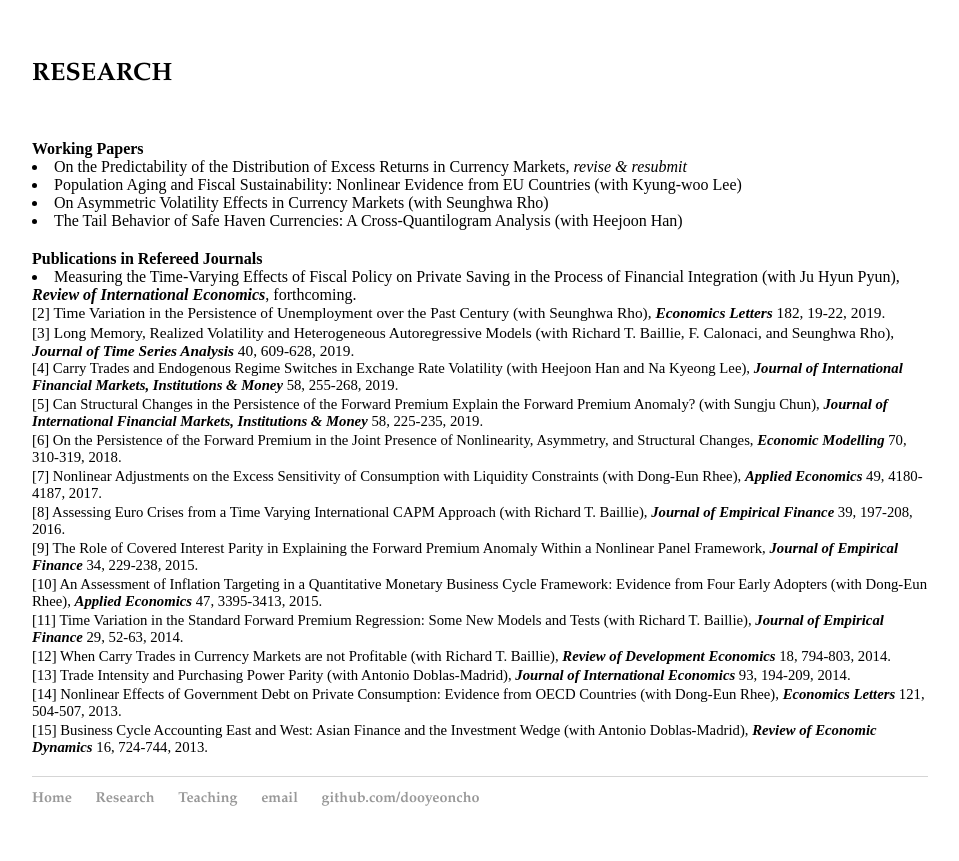
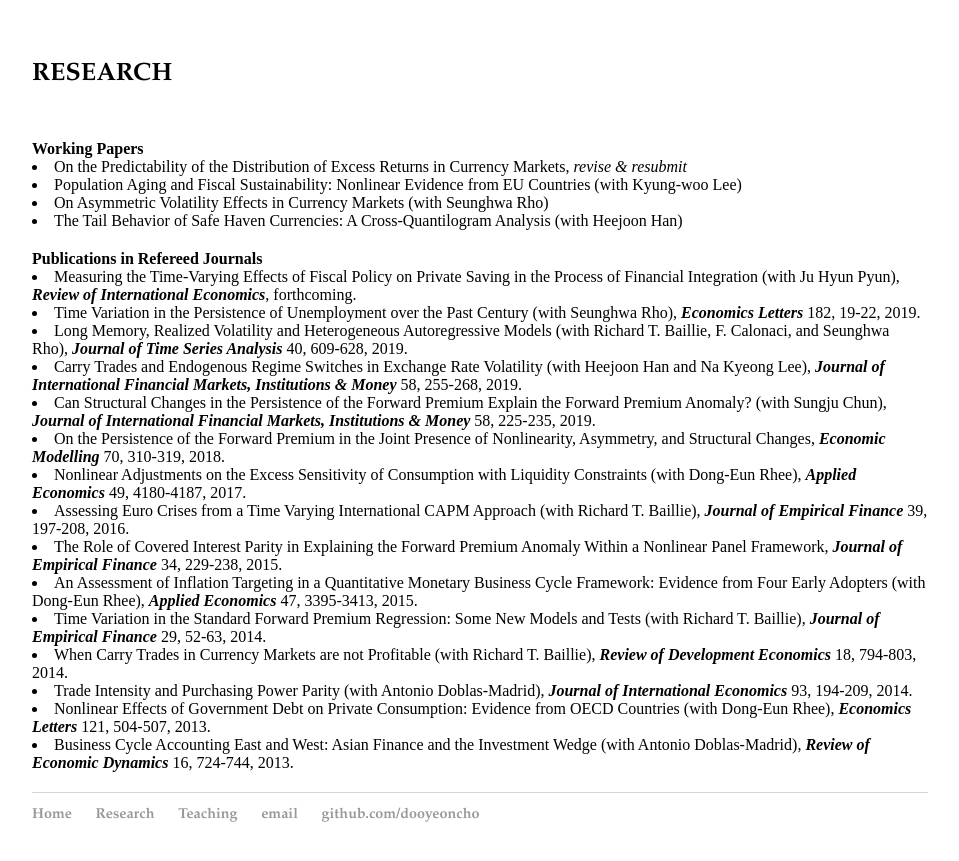
Before and after one commit to dooyeoncho/dooyeoncho.github.io, a Jekyll site: the page built from pages/research.html, in a window 1280 px wide. Shown: the top 861 px of the page, without its empty margins (160-1119 px from the left). Built offline with Jekyll 4.4.1, drawn with Linux system fonts in a browser that asks for light colours.

Commit message:
Update research.html

```diff
--- a/pages/research.html
+++ b/pages/research.html
@@ -20,18 +20,18 @@
 
 <div><b>Publications in Refereed Journals</b>
 		<li>Measuring the Time-Varying Effects of Fiscal Policy on Private Saving in the Process of Financial Integration (with Ju Hyun Pyun), <em property="italic"><b>Review of International Economics</b></em>, forthcoming.</li>
-		<div>[2] Time Variation in the Persistence of Unemployment over the Past Century (with Seunghwa Rho), <em property="italic"><b>Economics Letters</b></em> 182, 19-22, 2019. </div>
-		<div>[3] Long Memory, Realized Volatility and Heterogeneous Autoregressive Models (with Richard T. Baillie, F. Calonaci, and Seunghwa Rho), <em property="italic"><b>Journal of Time Series Analysis</b></em> 40, 609-628, 2019.
-		<div>[4] Carry Trades and Endogenous Regime Switches in Exchange Rate Volatility (with Heejoon Han and Na Kyeong Lee), <em property="italic"><b>Journal of International Financial Markets, Institutions & Money</b></em> 58, 255-268, 2019. </div>
-		<div>[5] Can Structural Changes in the Persistence of the Forward Premium Explain the Forward Premium Anomaly? (with Sungju Chun), <em property="italic"><b>Journal of International Financial Markets, Institutions & Money</b></em> 58, 225-235, 2019. </div>
-		<div>[6] On the Persistence of the Forward Premium in the Joint Presence of Nonlinearity, Asymmetry, and Structural Changes, <em property="italic"><b>Economic Modelling</b></em> 70, 310-319, 2018. </div>
-		<div>[7] Nonlinear Adjustments on the Excess Sensitivity of Consumption with Liquidity Constraints (with Dong-Eun Rhee), <em property="italic"><b>Applied Economics</b></em> 49, 4180-4187, 2017. </div>
-		<div>[8] Assessing Euro Crises from a Time Varying International CAPM Approach (with Richard T. Baillie), <em property="italic"><b>Journal of Empirical Finance</b></em> 39, 197-208, 2016. </div>
-		<div>[9] The Role of Covered Interest Parity in Explaining the Forward Premium Anomaly Within a Nonlinear Panel Framework, <em property="italic"><b>Journal of Empirical Finance</b></em> 34, 229-238, 2015. </div>
-		<div>[10] An Assessment of Inflation Targeting in a Quantitative Monetary Business Cycle Framework: Evidence from Four Early Adopters (with Dong-Eun Rhee), <em property="italic"><b>Applied Economics</b></em> 47, 3395-3413, 2015. </div>
-		<div>[11] Time Variation in the Standard Forward Premium Regression: Some New Models and Tests (with Richard T. Baillie), <em property="italic"><b>Journal of Empirical Finance</b></em> 29, 52-63, 2014. </div>
-		<div>[12] When Carry Trades in Currency Markets are not Profitable (with Richard T. Baillie), <em property="italic"><b>Review of Development Economics</b></em> 18, 794-803, 2014. </div>
-		<div>[13] Trade Intensity and Purchasing Power Parity (with Antonio Doblas-Madrid), <em property="italic"><b>Journal of International Economics</b></em> 93, 194-209, 2014. </div>
-		<div>[14] Nonlinear Effects of Government Debt on Private Consumption: Evidence from OECD Countries (with Dong-Eun Rhee), <em property="italic"><b>Economics Letters</b></em> 121, 504-507, 2013. </div>
-		<div>[15] Business Cycle Accounting East and West: Asian Finance and the Investment Wedge (with Antonio Doblas-Madrid), <em property="italic"><b>Review of Economic Dynamics</b></em> 16, 724-744, 2013. </div>
+		<li>Time Variation in the Persistence of Unemployment over the Past Century (with Seunghwa Rho), <em property="italic"><b>Economics Letters</b></em> 182, 19-22, 2019.</li>
+		<li>Long Memory, Realized Volatility and Heterogeneous Autoregressive Models (with Richard T. Baillie, F. Calonaci, and Seunghwa Rho), <em property="italic"><b>Journal of Time Series Analysis</b></em> 40, 609-628, 2019.</li>
+		<li>Carry Trades and Endogenous Regime Switches in Exchange Rate Volatility (with Heejoon Han and Na Kyeong Lee), <em property="italic"><b>Journal of International Financial Markets, Institutions & Money</b></em> 58, 255-268, 2019.</li>
+		<li>Can Structural Changes in the Persistence of the Forward Premium Explain the Forward Premium Anomaly? (with Sungju Chun), <em property="italic"><b>Journal of International Financial Markets, Institutions & Money</b></em> 58, 225-235, 2019.</li>
+		<li>On the Persistence of the Forward Premium in the Joint Presence of Nonlinearity, Asymmetry, and Structural Changes, <em property="italic"><b>Economic Modelling</b></em> 70, 310-319, 2018.</li>
+		<li>Nonlinear Adjustments on the Excess Sensitivity of Consumption with Liquidity Constraints (with Dong-Eun Rhee), <em property="italic"><b>Applied Economics</b></em> 49, 4180-4187, 2017.</li>
+		<li>Assessing Euro Crises from a Time Varying International CAPM Approach (with Richard T. Baillie), <em property="italic"><b>Journal of Empirical Finance</b></em> 39, 197-208, 2016.</li>
+		<li>The Role of Covered Interest Parity in Explaining the Forward Premium Anomaly Within a Nonlinear Panel Framework, <em property="italic"><b>Journal of Empirical Finance</b></em> 34, 229-238, 2015.</li>
+		<li>An Assessment of Inflation Targeting in a Quantitative Monetary Business Cycle Framework: Evidence from Four Early Adopters (with Dong-Eun Rhee), <em property="italic"><b>Applied Economics</b></em> 47, 3395-3413, 2015.</li>
+		<li>Time Variation in the Standard Forward Premium Regression: Some New Models and Tests (with Richard T. Baillie), <em property="italic"><b>Journal of Empirical Finance</b></em> 29, 52-63, 2014.</li>
+		<li>When Carry Trades in Currency Markets are not Profitable (with Richard T. Baillie), <em property="italic"><b>Review of Development Economics</b></em> 18, 794-803, 2014.</li>
+		<li>Trade Intensity and Purchasing Power Parity (with Antonio Doblas-Madrid), <em property="italic"><b>Journal of International Economics</b></em> 93, 194-209, 2014.</li>
+		<li>Nonlinear Effects of Government Debt on Private Consumption: Evidence from OECD Countries (with Dong-Eun Rhee), <em property="italic"><b>Economics Letters</b></em> 121, 504-507, 2013.</li>
+		<li>Business Cycle Accounting East and West: Asian Finance and the Investment Wedge (with Antonio Doblas-Madrid), <em property="italic"><b>Review of Economic Dynamics</b></em> 16, 724-744, 2013.</li>
 	</div>&nbsp;&nbsp;
```
